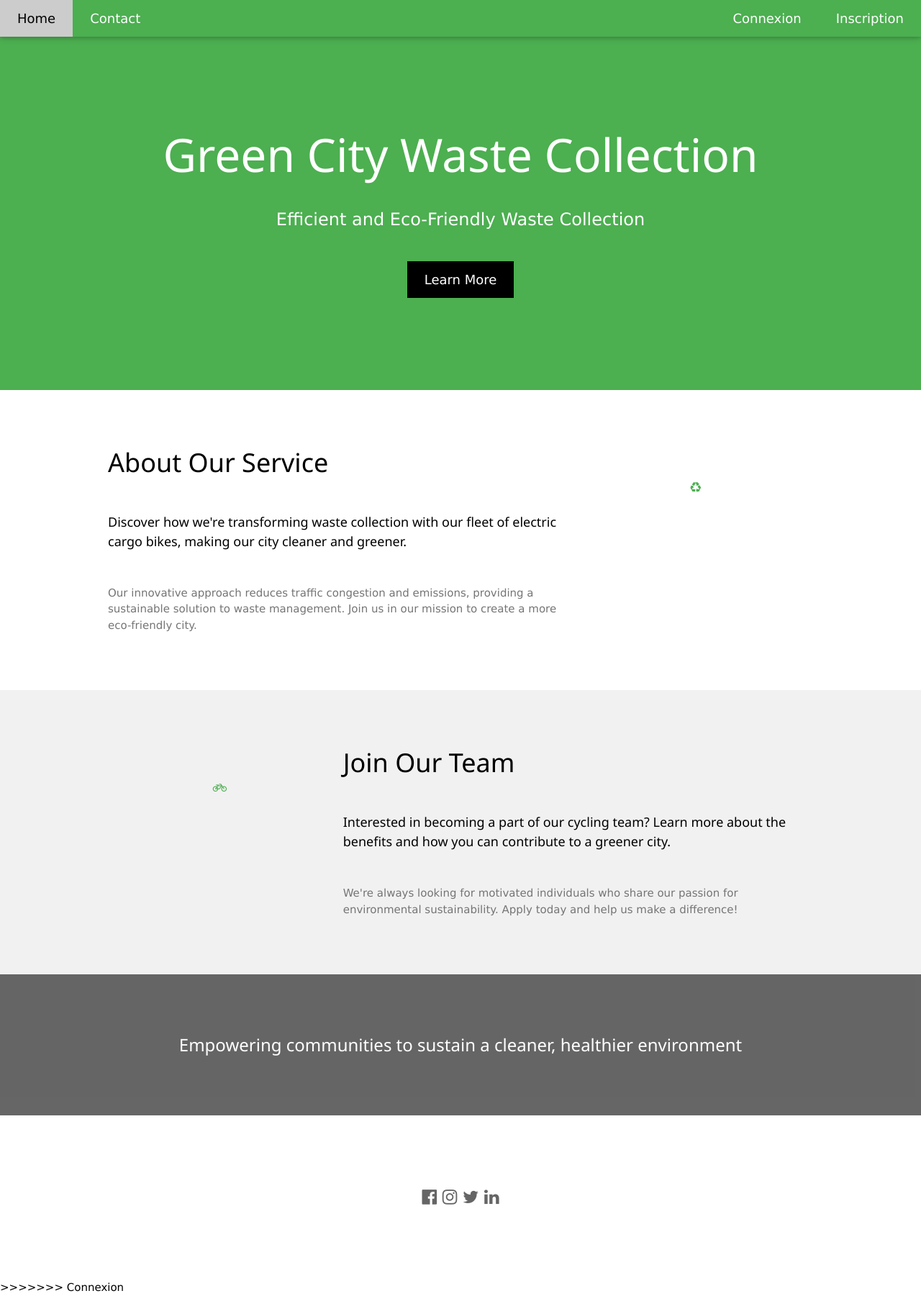
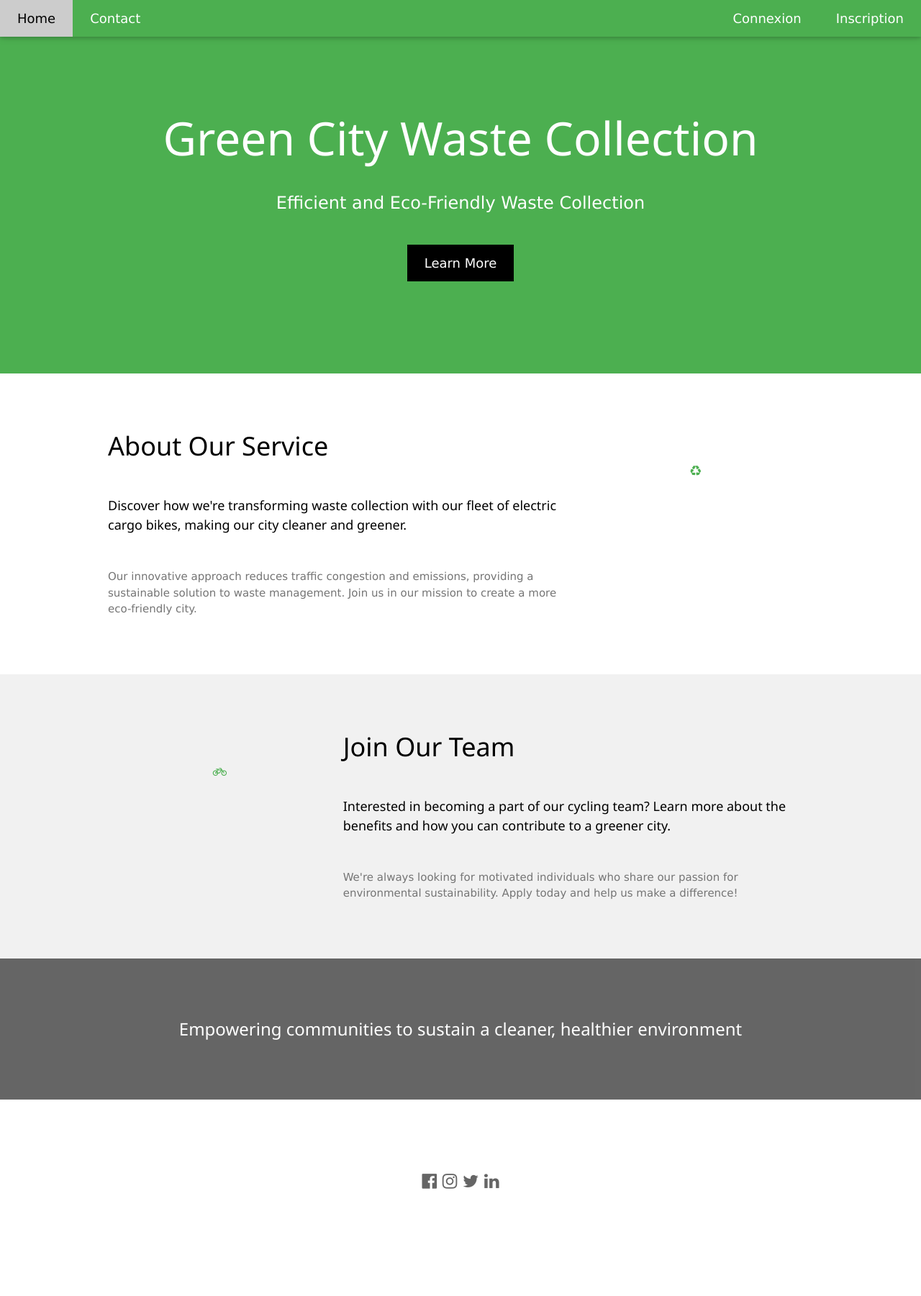
Before and after one commit to lucasgardes/ProjetESi, a PHP site: page /projetBSI/ in a window 1280 px wide. Shown: the whole page at 72% size. After the commit the page ends 1652 px from the top, so only its background shows below. Run offline with PHP 8.4, Linux system fonts and the light colour scheme.

Commit message:
Correction problème merge

```diff
--- a/PHP/index.php
+++ b/PHP/index.php
@@ -1,5 +1,3 @@
-<<<<<<< HEAD
-=======
 <?php
 session_start();
 if (isset($_SESSION['loggedin']) && $_SESSION['loggedin'] === true) {
@@ -117,4 +115,3 @@ function myFunction() {
 
 </body>
 </html>
->>>>>>> Connexion
```
